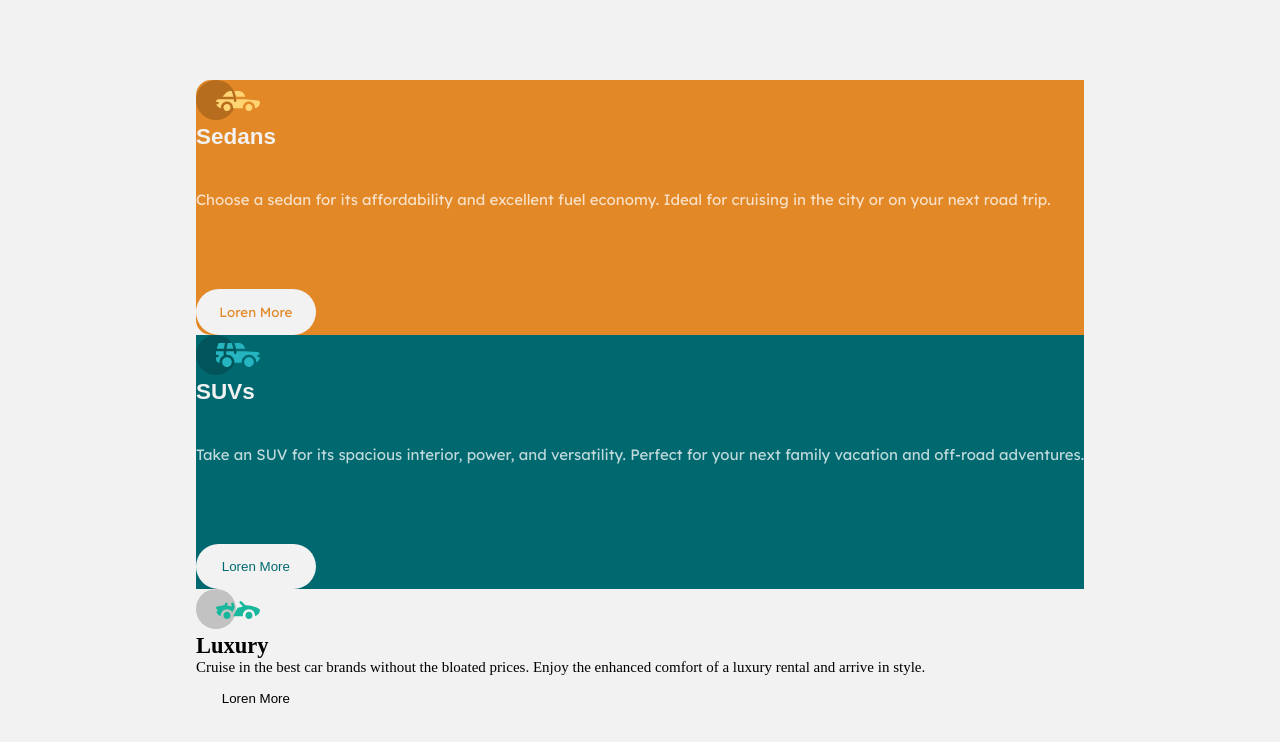
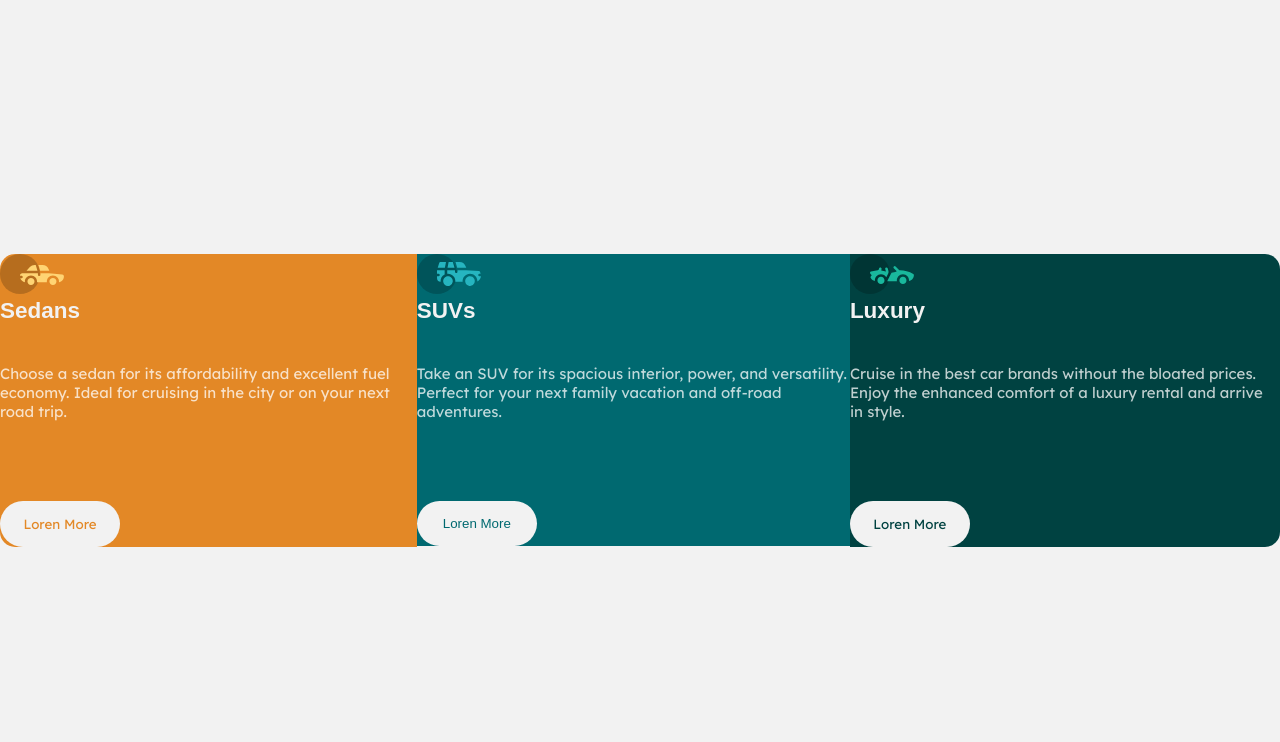
Before and after one commit to Allan-Adriano/3-column-preview-card-component, a plain HTML site: page index.html in a window 1280 px wide. Drawn offline with Linux system fonts and the light colour scheme; a web font is replaced by a local one.

Commit message:
terminando de fazer o card luxury

```diff
--- a/index.html
+++ b/index.html
@@ -10,6 +10,7 @@
 
 </head>
 <body>
+  <main>
     <div class="container">
 
       <div class="card-sedans">
@@ -40,5 +41,6 @@
         </div>
       </div>
     </div>
+  </main>
 </body>
 </html>
--- /dev/null
+++ b/style/card-luxury.css
@@ -0,0 +1,29 @@
+.card-luxury{
+    background:hsl(179, 100%, 13%);
+    border-top-right-radius: 15px;
+    border-bottom-right-radius: 15px;
+}
+
+.card-luxury h2{
+    font-family: "Big Shoulders", sans-serif;
+    color: hsl(0, 0%, 95%);
+}
+
+.card-luxury p{
+    font-family: "Lexend Deca", sans-serif;
+    color: hsla(0, 0%, 100%, 0.75) ;
+    margin-top: 40px;
+    margin-bottom: 80px;
+}
+.btn-luxury{
+    color:hsl(179, 100%, 13%);
+    font-family: "Lexend Deca", sans-serif;
+    cursor: pointer;
+}
+
+
+.btn-luxury:hover{
+    color:hsl(0, 0%, 95%);
+    border: 3px solid hsl(0, 0%, 95%);
+    background: transparent;
+}
--- a/style/card-sedans.css
+++ b/style/card-sedans.css
@@ -1,4 +1,4 @@
-@import url('global.css');
+
 
 body{
     font-size: 15px;
@@ -15,6 +15,12 @@ button {
     width: 120px;
     background: hsl(0, 0%, 95%);
     border-radius: 50px;
+}
+.container{
+    display: flex;
+    justify-content: center;
+    align-items: center;
+    flex-direction: row;
 }
 
 .card-sedans{
--- a/style/card-suvs.css
+++ b/style/card-suvs.css
@@ -1,4 +1,3 @@
-@import url('global.css');
 
 .card-suvs{
     background: hsl(184, 100%, 22%);
--- a/style/main.css
+++ b/style/main.css
@@ -1,3 +1,4 @@
 @import url('global.css');
 @import url('card-sedans.css');
 @import url('card-suvs.css');
+@import url('card-luxury.css');
```
Lines whose indentation alone changed are shown as unchanged.
